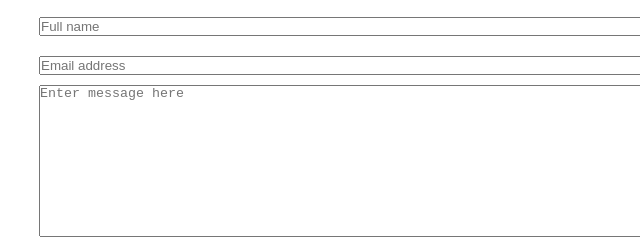
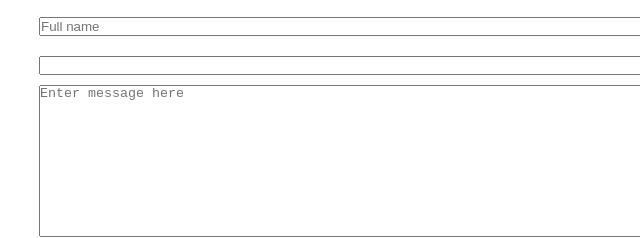
Before and after one commit to AmaduKamara/contact-form, a plain HTML site: page index.html in a window 1280 px wide. Shown: the part 6918-7156 px from the top of the page, 0-640 px from the left. Drawn offline with Linux system fonts and the light colour scheme.

Commit message:
remove placeholder for email

```diff
--- a/index.html
+++ b/index.html
@@ -297,7 +297,7 @@
         </h2>
         <form>
           <input type="text" placeholder="Full name" />
-          <input type="email" placeholder="Email address" />
+          <input type="email" />
           <textarea
             cols="30"
             rows="10"
```
